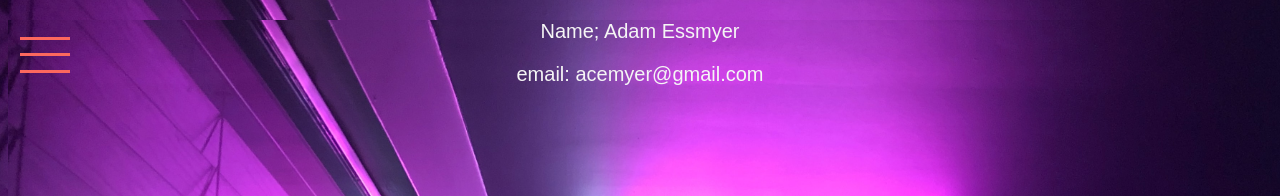
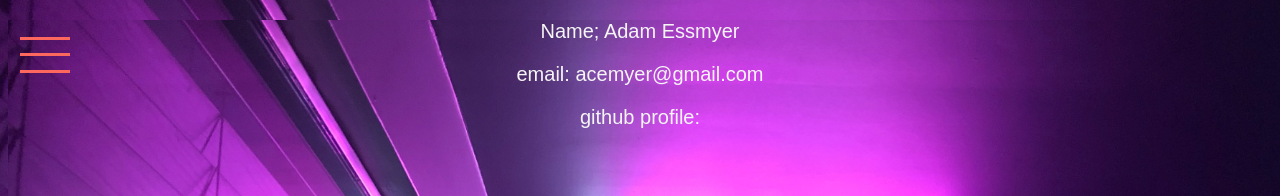
Before and after one commit to AdamCEssmyer/Memorycardmemoirs, a plain HTML site: page contact.html in a window 1280 px wide. Shown: the top 196 px of the page. Drawn offline with Linux system fonts and the light colour scheme.

```diff
--- a/contact.html
+++ b/contact.html
@@ -28,6 +28,7 @@
         </div>
     <p class="p-welcome">Name; Adam Essmyer</p>
     <p class="p-welcome">email: acemyer@gmail.com</p>
+    <p class="p-welcome">github profile:</p>
     <script src="navbar.js"></script>
 </body>
 </html>
```
Also changed, not shown: img/Githublink.jpg (added).
